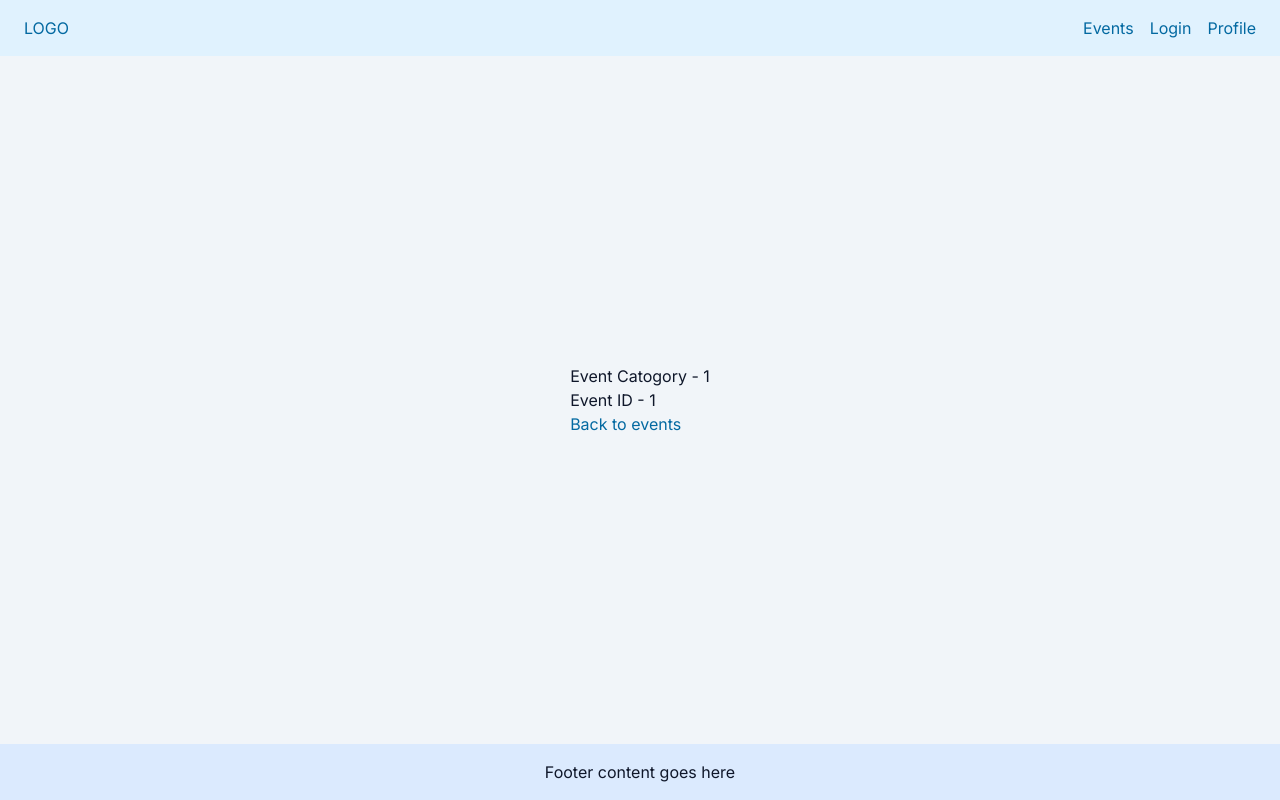
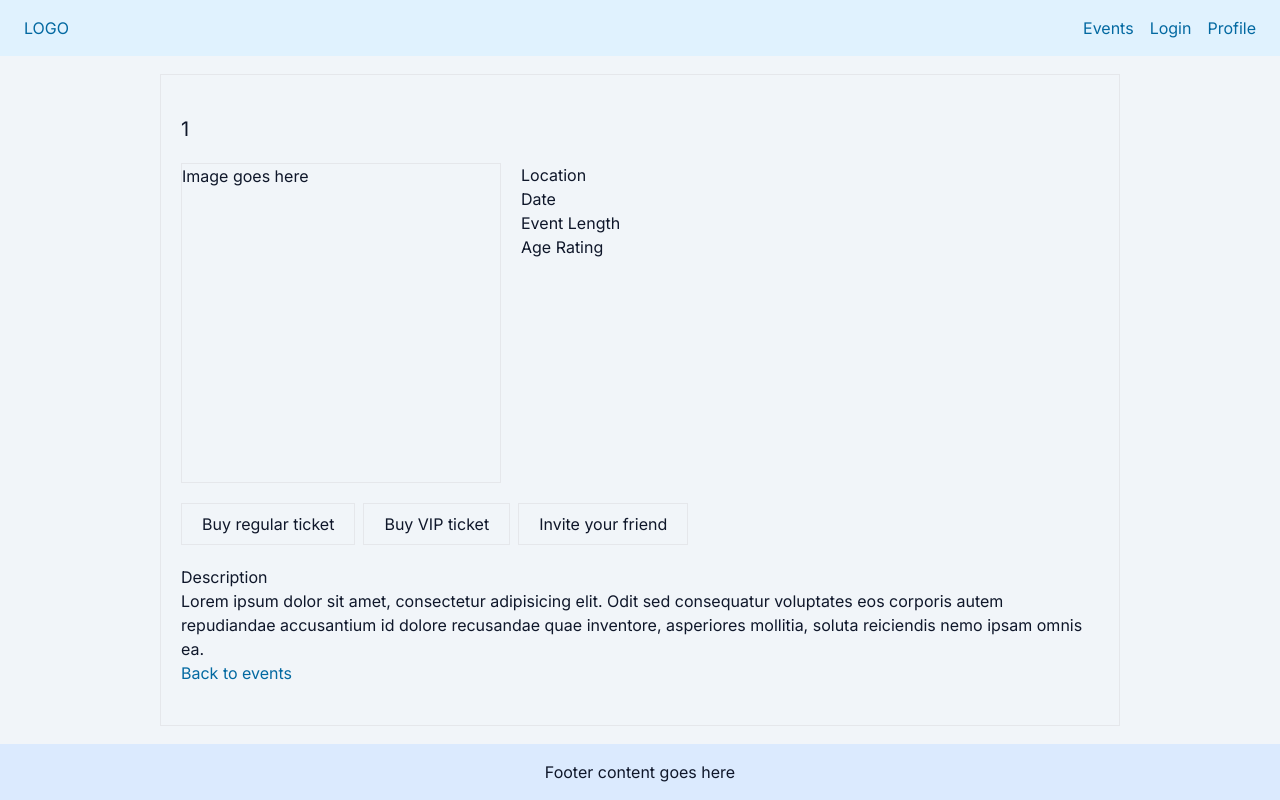
Before and after one commit to chingu-voyages/v48-tier3-team-20, a Next.js app in the folder event/: page /events/1/1 in a window 1280 px wide. Built offline with nearby package versions, Linux system fonts and the light colour scheme.

Commit message:
Styled the eventId page

```diff
--- a/event/src/app/events/[eventType]/[eventId]/page.tsx
+++ b/event/src/app/events/[eventType]/[eventId]/page.tsx
@@ -1,6 +1,6 @@
-import { getEventById } from '@/lib/dummyBackend';
-import Link from 'next/link';
-import { EventCategory } from '@/lib/types';
+import { getEventById } from "@/lib/dummyBackend";
+import Link from "next/link";
+import { EventCategory } from "@/lib/types";
 
 export default function EventId({
   params,
@@ -10,10 +10,38 @@ export default function EventId({
   // check if eventType is EventCategory, if not, return 404 error
   // const {data} = getEventById(params.eventType, params.eventId)
   return (
-    <div>
-      <p>Event Catogory - {params.eventType}</p>
-      <p>Event ID - {params.eventId}</p>
-      <Link className='text-sky-700' href='/events'>
+    <div className="flex flex-col border w-9/12 py-10 px-5">
+      <p className="text-xl mb-5">{params.eventType}</p>
+
+      <div className="flex">
+
+      <div className="border h-80 w-80">Image goes here</div>
+
+       <div className="flex flex-col ml-5">
+         <p>Location</p>
+         <p>Date</p>
+         <p>Event Length</p>
+         <p>Age Rating</p>
+       </div>
+      </div>
+
+      <div className="flex my-5">
+          <button className="px-5 py-2 border mr-2">
+            Buy regular ticket
+          </button>
+          <button className="px-5 py-2 border mr-2">
+            Buy VIP ticket
+          </button>
+          <button className="px-5 py-2 border">
+            Invite your friend
+          </button>
+      </div>
+
+      <p>Description</p>
+
+      <p>Lorem ipsum dolor sit amet, consectetur adipisicing elit. Odit sed consequatur voluptates eos corporis autem repudiandae accusantium id dolore recusandae quae inventore, asperiores mollitia, soluta reiciendis nemo ipsam omnis ea.</p>
+
+      <Link className="text-sky-700" href="/events">
         Back to events
       </Link>
     </div>
--- a/event/src/app/events/[eventType]/page.tsx
+++ b/event/src/app/events/[eventType]/page.tsx
@@ -8,7 +8,8 @@ export default function EventType({
   return (
     <>
       <div className='flex gap-2 bg-red-200'>
-        <p>Category {params.eventType}: </p>
+        <p className='text-xl'> {params.eventType}:</p>
+        <div>Image goes here</div>
         <Link className='text-red-800' href={`/events/${params.eventType}/123`}>
           123
         </Link>
```
